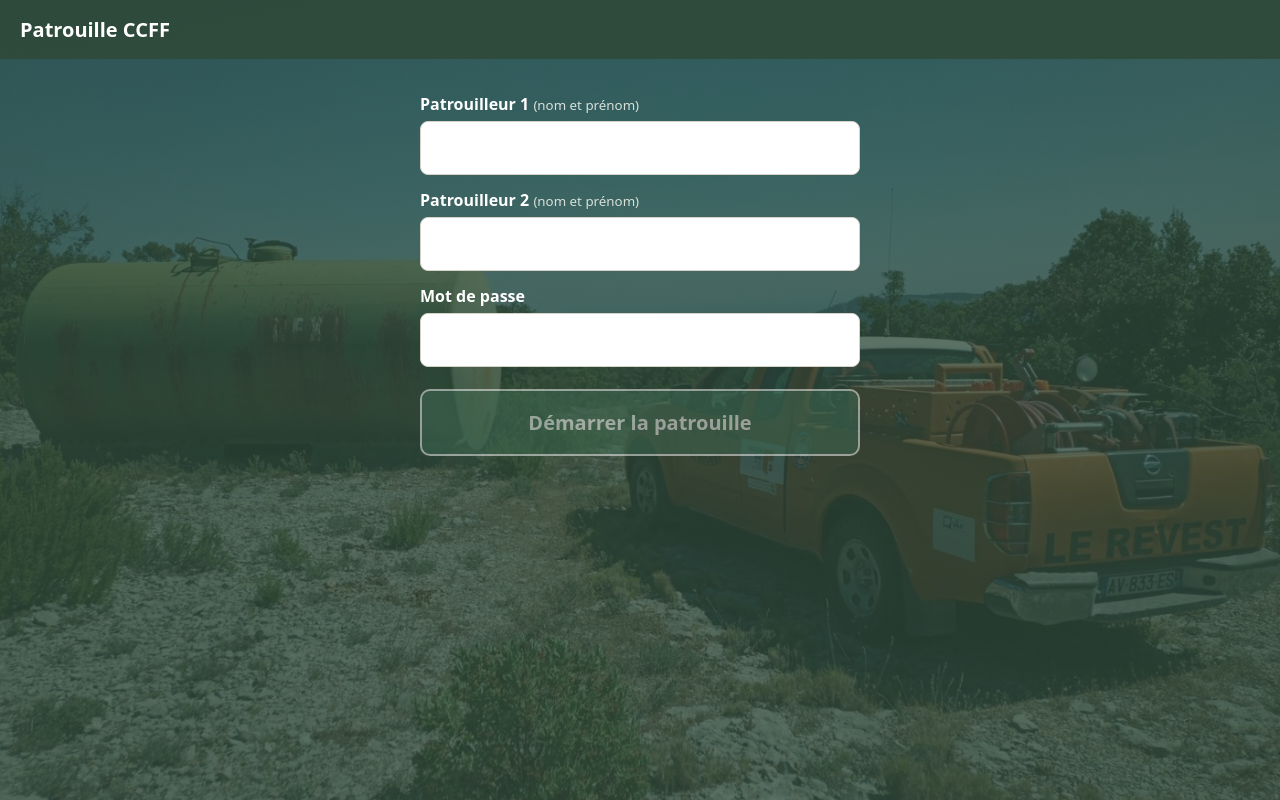
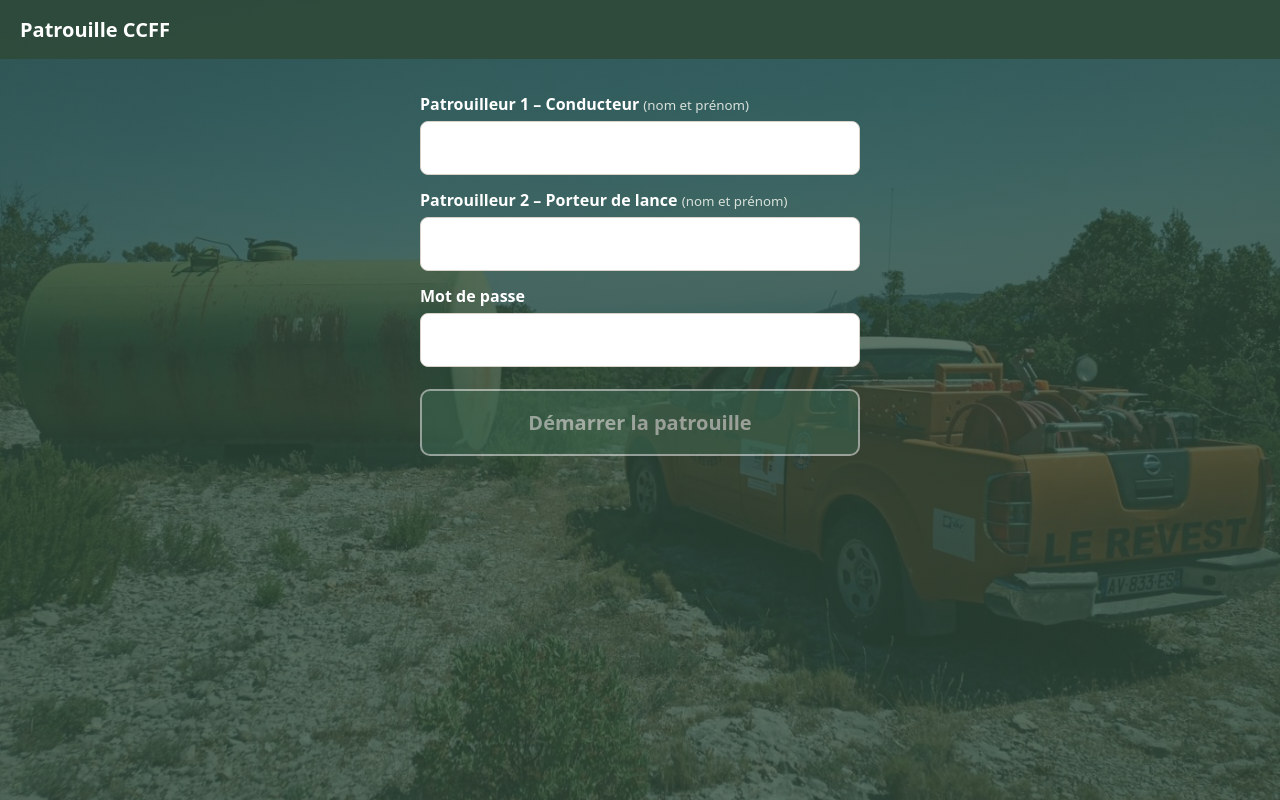
Before and after one commit to ccff-lerevest-les-eaux/patrouille, a plain HTML site: page index.html in a window 1280 px wide. Drawn offline with Linux system fonts and the light colour scheme; no server answers.

Commit message:
Update index.html conducteur et porteur

```diff
--- a/index.html
+++ b/index.html
@@ -27,9 +27,9 @@
 <header>Patrouille CCFF</header>
 <main>
   <section id="ecranDepart">
-    <label for="p1">Patrouilleur 1 <small>(nom et prénom)</small></label>
+    <label for="p1">Patrouilleur 1 – Conducteur <small>(nom et prénom)</small></label>
     <input id="p1" autocomplete="off" autocapitalize="words" maxlength="40">
-    <label for="p2">Patrouilleur 2 <small>(nom et prénom)</small></label>
+    <label for="p2">Patrouilleur 2 – Porteur de lance <small>(nom et prénom)</small></label>
     <input id="p2" autocomplete="off" autocapitalize="words" maxlength="40">
     <label for="mdp">Mot de passe</label>
     <input id="mdp" autocomplete="off" autocapitalize="none" autocorrect="off" spellcheck="false" maxlength="40">
@@ -89,7 +89,7 @@ function envoyer(force) {
 async function demarrer() {
   const p1 = $("p1").value.trim(), p2 = $("p2").value.trim();
   const mdp = $("mdp").value.trim().toLowerCase();
-  if (!p1) { erreur("Indiquez le patrouilleur 1."); return; }
+  if (!p1) { erreur("Indiquez le patrouilleur 1 (conducteur)."); return; }
   if (!mdp) { erreur("Indiquez le mot de passe."); return; }
   if (!/^[a-z0-9_-]+$/.test(mdp)) { erreur("Mot de passe : lettres et chiffres uniquement."); return; }
   if (!navigator.geolocation) { erreur("La localisation n’est pas disponible sur cet appareil."); return; }
```
